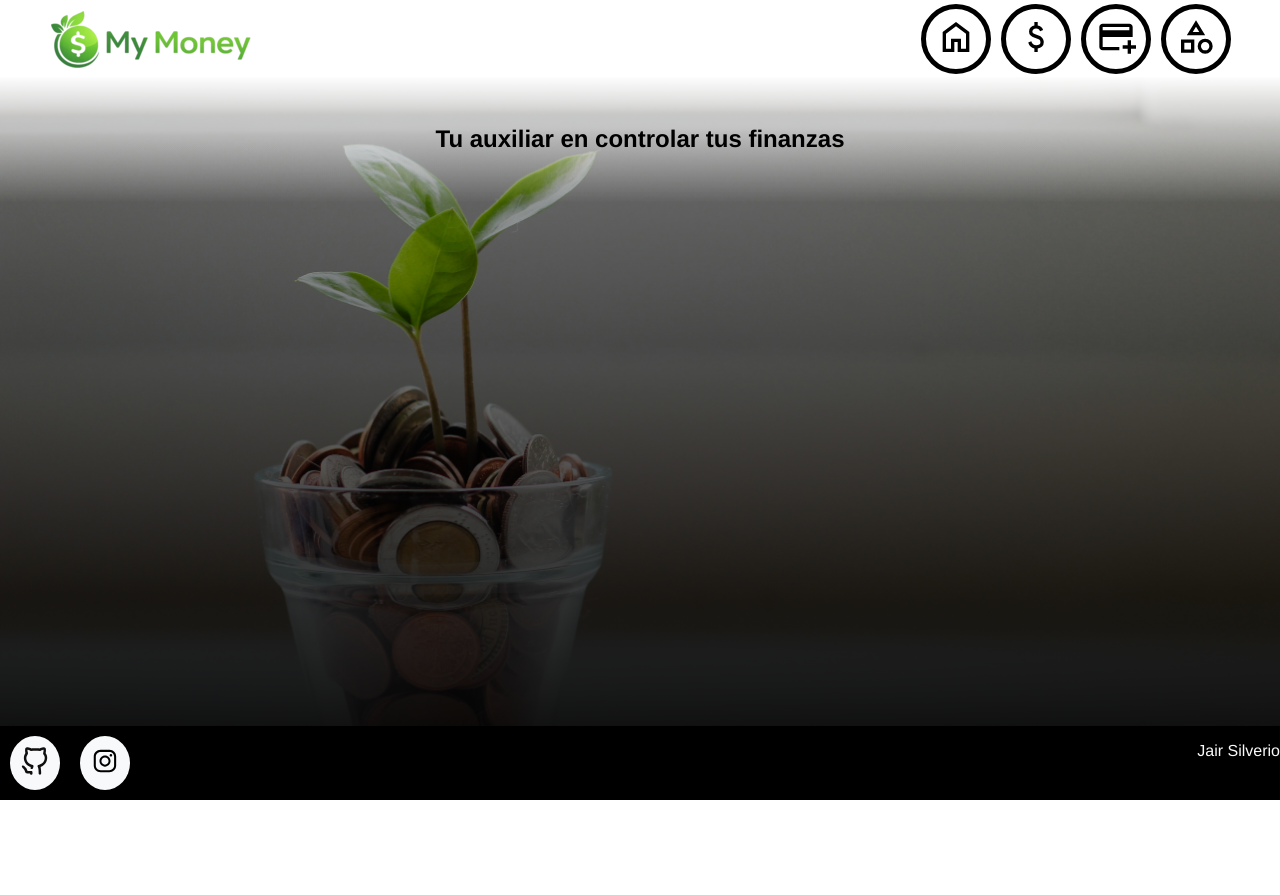
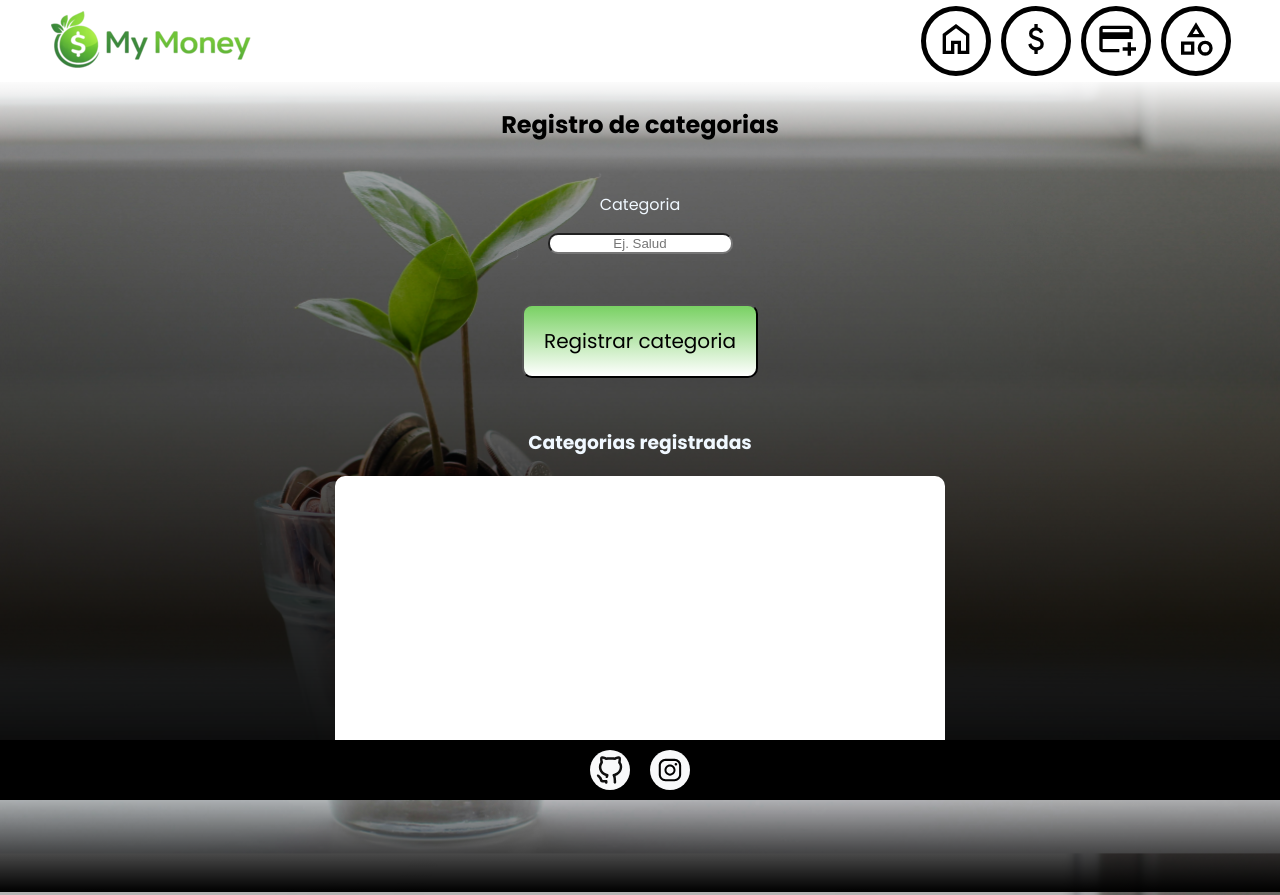
Before and after one commit to jairsilverio999-pixel/mymoney-v0.2, a plain HTML site: page index.html in a window 1280 px wide. Shown: the top 895 px of the page. Before the commit the page ends 800 px from the top, so only its background shows below. Drawn offline with Linux system fonts and the light colour scheme; a web font is replaced by a local one.

Commit message:
updateBotons/funcDeleteID's

```diff
--- a/index.html
+++ b/index.html
@@ -61,17 +61,18 @@
       </nav>
     </header>
     <!-- Inicio -->
-    <div id="screenHome" class="screen">
+    <div id="screenHome" class="screen hide">
       <main>
         <section>
-          <h1 id="welcome">Tu auxiliar en controlar tus finanzas</h1>
+          <h1 class="welcome">Tu auxiliar en controlar tus finanzas</h1>
+          <div class="shadowFooter"></div>
         </section>
       </main>
     </div>
     <!-- Registro de gastos -->
     <div id="screenExpensives" class="screen hide">
       <section id="section">
-        <h1 id="welcome">Registro de gastos</h1>
+        <h1 class="welcome">Registro de gastos</h1>
         <div id="regGastResGast" class="divideDivs">
           <form id="dataRegister">
             <div class="form">
@@ -112,12 +113,13 @@
             <button id="reset">Borrar gastos guardados</button>
           </div>
         </div>
+        <div class="shadowFooter"></div>
       </section>
     </div>
     <!-- Registro de tarjetas-->
     <div id="screenRegisterCards" class="screen hide">
       <section>
-        <h1 id="welcome">Registro de tarjetas</h1>
+        <h1 class="welcome">Registro de tarjetas</h1>
         <div class="divideDivs">
           <form id="cardRegister">
             <div class="form">
@@ -161,9 +163,28 @@
             <ul id="listCardsSaved" class="listData"></ul>
           </div>
         </div>
+        <div class="shadowFooter"></div>
       </section>
     </div>
-    <div id="screenAddCategorie" class="scree hide"></div>
+    <div id="screenAddCategorie" class="screen">
+      <section>
+        <h1 class="welcome">Registro de categorias</h1>
+        <div class="divideDivs">
+          <form action="" id="formCategories">
+            <div class="form">
+              <p>Categoria</p>
+              <input type="text" placeholder="Ej. Salud" id="categorie">
+            </div>
+            <button type="submit" class="btnSubmit">Registrar categoria</button>
+          </form>
+          <div>
+            <h3 class="headSubtitle">Categorias registradas</h3>
+            <ul id="listCategoriesSaved" class="listData"></ul>
+          </div>
+        </div>
+        <div class="shadowFooter"></div>
+      </section>
+    </div>
     <footer class="footer">
       <div class="socialMedia">
         <div class="borderSocialMedia">
@@ -187,9 +208,6 @@
           </a>
         </div>
       </div>
-      <div class="pTextCreator">
-        <p>Jair Silverio</p>
-      </div>
     </footer>
   </body>
 </html>
--- a/script/app.js
+++ b/script/app.js
@@ -1,19 +1,22 @@
-const form = document.getElementById('dataRegister')
+const formExpensives = document.getElementById('dataRegister')
 const lista = document.getElementById('allExpensives')
 const totalExpensives = document.getElementById('totalExpensive')
 const reset = document.getElementById('reset')
 const formCards = document.getElementById('cardRegister')
 const selectCards = document.getElementById('cards')
 const listCardsSaved = document.getElementById('listCardsSaved')
+const formCategories = document.getElementById('formCategories')
+const listCategoriesSaved = document.getElementById('listCategoriesSaved')
+const selectCategories = document.getElementById('categories')
 
 let gastos = JSON.parse(localStorage.getItem('gasto')) || []
 let cards = JSON.parse(localStorage.getItem('card'))  || []
-render()
-menuBanks()
-createList(cards, listCardsSaved)
+let categories = JSON.parse(localStorage.getItem('categorie')) || []
 
-// guarda los gastos en localstore
-form.addEventListener('submit', function(e){
+updateUI()
+
+// registro de gastos
+formExpensives.addEventListener('submit', function(e){
     e.preventDefault()
     let id = Date.now()
     let expenditure = parseFloat(document.getElementById('montGast').value)
@@ -28,34 +31,24 @@ form.addEventListener('submit', function(e){
     localStorage.setItem('gasto', JSON.stringify(gastos))
     console.log(gastos)
     render()
-    form.reset()
+    formExpensives.reset()
     alert('Gasto registrado con exito')
 })
 
 //Actualiza la lista de gastos y los agrega en forma de lista
 function render() {
     let gastoTotal = 0
-    lista.innerHTML = ''
-    createList(gastos, lista)
+    createList(gastos, lista, 'gasto')
     gastos.forEach(gasto =>{
         gastoTotal += gasto.expenditure
     })
     totalExpensives.textContent = gastoTotal
 }
 
-//borrar gasto por id
-function deleteExpensive(id) {
-    gastos = gastos.filter(function (gasto){
-        return gasto.id !== id
-    })
-    localStorage.setItem('gasto', JSON.stringify(gastos))
-    render()
-}
-
 // borra la lista de gastos
 reset.addEventListener("click", function(){
     if(confirm('Seguro que desea eliminar todos los gastos?')){
-        localStorage.clear();
+        localStorage.removeItem('gasto');
         lista.innerHTML = ''
         totalExpensives.textContent = ''
     }
@@ -85,13 +78,13 @@ formCards.addEventListener("submit", function(e){
     let typeCard = document.getElementById('typeCard').value
     cards.push({id, alias, bank, noCard, typeCard})
     localStorage.setItem('card', JSON.stringify(cards))
-    createList(cards, listCardsSaved)
+    createList(cards, listCardsSaved, 'card')
     menuBanks()
     formCards.reset()
     alert('Tarjeta registrada correctamente')
 })
 
-// agrega opciones al menu de registro de gastos
+// agrega opciones al menu de bancos
 function menuBanks() {
     selectCards.innerHTML = ''
     cards.forEach((card)=>{
@@ -103,28 +96,41 @@ function menuBanks() {
 }
 
 // actualiza lista de tarjetas y los agrega como lista
-createList(cards, listCardsSaved)
+createList(cards, listCardsSaved, 'card')
 
-// borrar tarjeta por id
-function deleteCard(id) {
-    cards = cards.filter(function (card){
-        return card.id !== id
+//registro categorias
+formCategories.addEventListener('submit', function(e){
+    e.preventDefault()
+    let id = Date.now()
+    let category = document.getElementById('categorie').value
+    console.log(category)
+    categories.push({id, category})
+    localStorage.setItem('categorie', JSON.stringify(categories))
+    createList(categories, listCategoriesSaved, 'categorie')
+    menuCategories()
+    formCategories.reset()
+    alert('Categoria registrada exitosamente')
+})
+
+// agregar opciones al menu de categorias
+function menuCategories(){
+    selectCategories.innerHTML = ''
+    categories.forEach((categorie) =>{
+        let option = document.createElement('option')
+        option.value = categorie.category
+        option.textContent = `${categorie.category}`
+        selectCategories.appendChild(option)
     })
-    localStorage.setItem('card', JSON.stringify(cards))
-    renderCards() /////////////////////////////////////////////
-    menuBanks()
 }
 
 // funcion para crear listas dinamicas
-function createList(saveInLocalstore, list){
+function createList(saveInLocalstore, list, keyObj){
     list.innerHTML = ''
     saveInLocalstore.forEach(obj => {
         let li = document.createElement('li')
         let valuesList = ""
         for (key in obj){
-            if (key === 'id') {
-                continue
-            }
+            if (key === 'id') continue
             if (key === 'expenditure') {
                 valuesList += `$${obj[key]} - `
                 continue
@@ -135,9 +141,28 @@ function createList(saveInLocalstore, list){
         let btn = document.createElement('button')
         btn.textContent = 'Eliminar'
         btn.addEventListener('click', function () {
-            deleteCard(obj.id)
+            deleteByID(obj.id, saveInLocalstore, keyObj)
         })
         li.appendChild(btn)
         list.appendChild(li)
     });
 }
+
+// actualiza la UI
+function updateUI() {
+    gastos = JSON.parse(localStorage.getItem('gasto')) || []
+    cards = JSON.parse(localStorage.getItem('card'))  || []
+    categories = JSON.parse(localStorage.getItem('categorie')) || []
+    render()
+    menuBanks()
+    menuCategories()
+    createList(cards, listCardsSaved, 'card')
+    createList(categories, listCategoriesSaved, 'categorie')
+}
+
+// borra objeto por ID
+function deleteByID(id, arrayInLocalStore, key) {
+    const newArrayInLocalStore = arrayInLocalStore.filter(obj => obj.id !== id)
+    localStorage.setItem(key, JSON.stringify(newArrayInLocalStore))
+    updateUI()
+}
--- a/style/header.css
+++ b/style/header.css
@@ -1,7 +1,7 @@
 header{
     position: fixed;
     top: 0;
-    left: 0;
+    height: 80px;
     width: 100%;
     color: rgb(0, 0, 0);
     padding: 1px;
@@ -31,6 +31,11 @@ header{
     align-items: center;
     display: flex;
     justify-content: center;
+    transition: transform 0.3s ease;
+}
+
+.borderImgButton:hover{
+    transform: scale(1.1);
 }
 
 .menuList{
--- a/style/style.css
+++ b/style/style.css
@@ -56,11 +56,10 @@ body{
     margin: 0%;
 }
 
-#welcome{
-    margin-top: 75px;
-    padding: 50px;
+.welcome{
+    padding: 30px;
     color: rgb(0, 0, 0);
-    font-family: 'Franklin Gothic Medium', 'Arial Narrow', Arial, sans-serif;
+    font-family: 'Poppins', sans-serif;
     text-align: center;
     background: linear-gradient(to bottom, white, rgba(0,0,0,0));
 
@@ -107,9 +106,7 @@ body{
 }
 
 footer{
-    text-align: center;
-    font-family: 'Franklin Gothic Medium', 'Arial Narrow', Arial, sans-serif;
-    bottom: 0;
+    bottom: 0px;
     position: fixed;
 }
 
@@ -130,11 +127,11 @@ select{
 }
 
 .footer{
-    background-color: black;
+    background-color: rgb(0, 0, 0);
     position: fixed;
     width: 100%;
     display: flex;
-    justify-content: space-between;
+    justify-content: center;
 }
 
 .socialMedia{
@@ -144,20 +141,53 @@ select{
 
 .imgSocialMedia{
     width: 30px;
+    display: flex;
 }
 
 .borderSocialMedia{
     border-radius: 50%;
     background: #F8F9FA;
     margin: 10px;
-    padding: 10px;
+    padding:5px;
+    transition: transform 0.3s ease, boxshadow 0.3s ease;
+    overflow: hidden;
+    display: inline-block;
 }
 
-.pTextCreator{
-    color: #F8F9FA;
-    margin: 0%;
-    padding: 0%;
-    bottom: 0%;
-    display: inline;
-    width: fit-content;
+.borderSocialMedia img{
+    display: block;
+    transition: transform 0.3s ease;
 }
+
+.borderSocialMedia:hover{
+    transform: scale(1.1);
+    box-shadow: 0 10px 25px rgba(0, 0, 0, 0.2);
+}
+
+.borderSocialMedia:hover img{
+    transform: scale(1.1);
+}
+
+.shadowFooter{
+    background: linear-gradient(to top, rgb(0, 0, 0), rgba(0,0,0,0));;
+    width: 100%;
+    height: 100px;
+}
+
+.screen{
+    width: 100%;
+    position: static;
+    margin-top: 77px;
+    margin-bottom: 60px;
+    z-index: 0;
+}
+
+button{
+    transition: transform 0.3s ease, boxshadow 0.3s ease;
+    display: inline-block;
+}
+
+button:hover{
+    transform: scale(1.1);
+    box-shadow: 0 10px 25px rgba(0, 0, 0, 0.2);
+}
```
